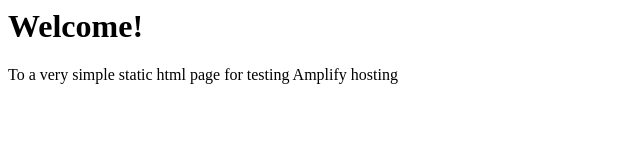
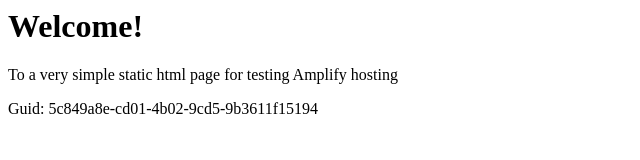
Before and after one commit to aws-aemilia-pdx/Github-PR-Commit-Integration-Test-DoNotTouch-v1-preprod-us-west-2, a website: page src/index.html in a window 1280 px wide. Shown: the whole page, without its empty margins (0-640 px from the left). Drawn offline with Linux system fonts and the light colour scheme.

Commit message:
commit from integ tests

```diff
--- a/src/index.html
+++ b/src/index.html
@@ -1,3 +1,5 @@
+
+
 <html lang="en">
 
 <head>
@@ -10,6 +12,6 @@
 <body>
     <h1>Welcome!</h1>
     <p>To a very simple static html page for testing Amplify hosting</p>
-</body>
+    <p>Guid: 5c849a8e-cd01-4b02-9cd5-9b3611f15194</p></body>
 
 </html>
```
